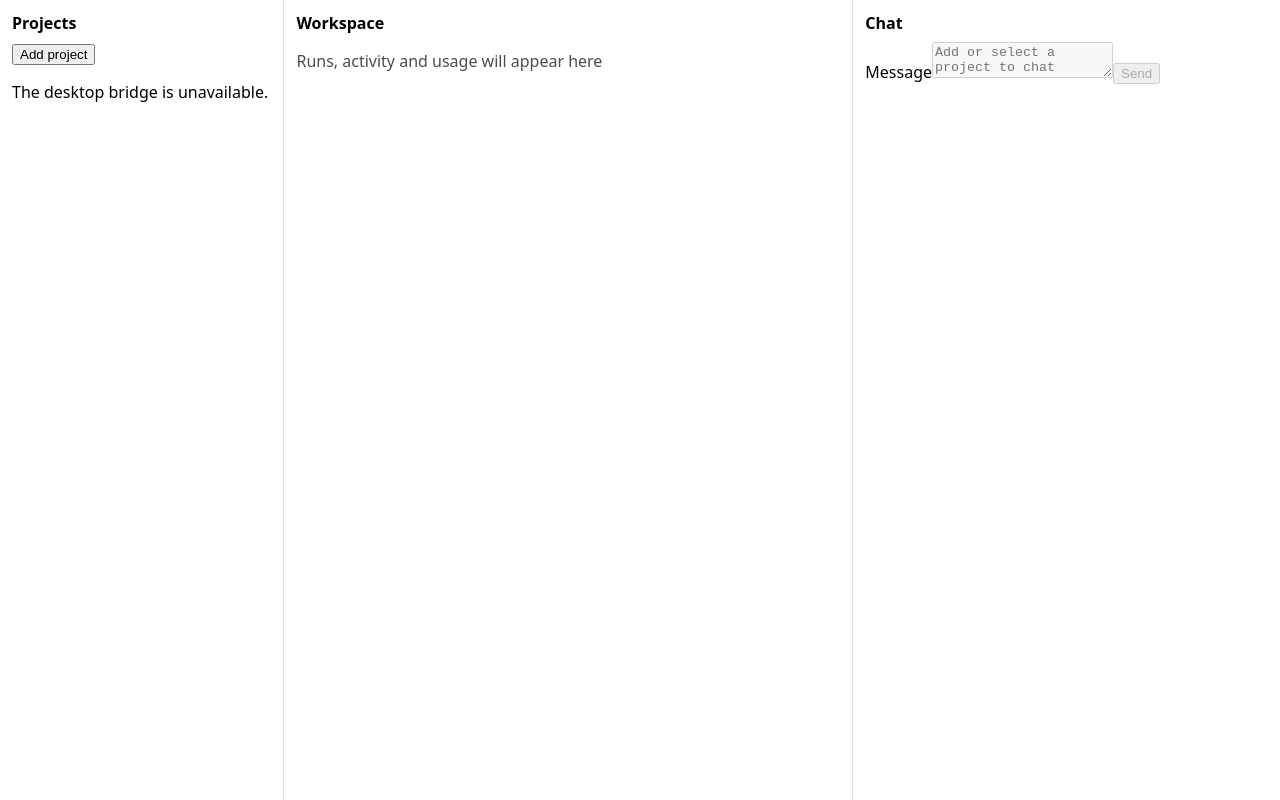
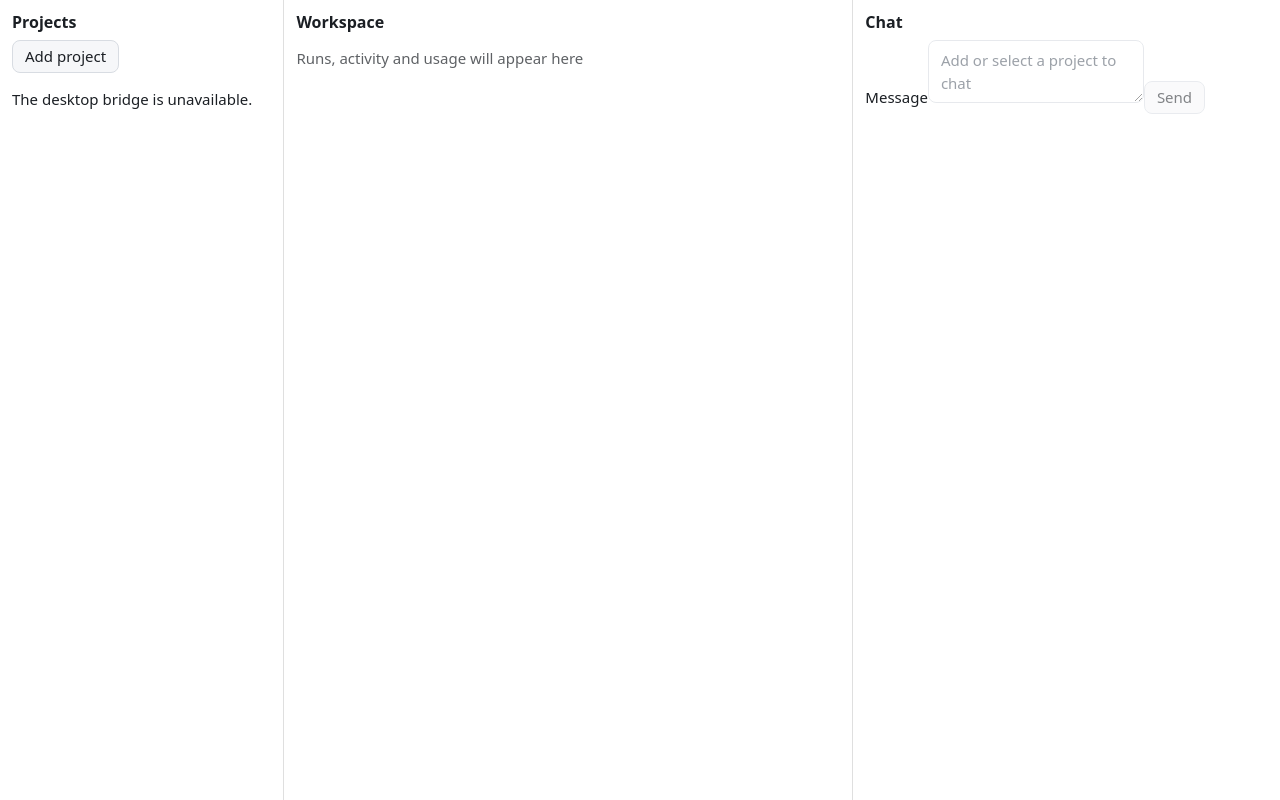
Before and after one commit to vasibreban27/claude-desk, a React (Vite) app in the folder src/renderer/: page / in a window 1280 px wide. Built offline with nearby package versions, Linux system fonts and the light colour scheme.

Commit message:
feat(ui): add design tokens, base styles, markdown and panel deps (T1)
Co-Authored-By: Claude Sonnet 5.5 <noreply@anthropic.com>

```diff
--- a/package.json
+++ b/package.json
@@ -14,8 +14,14 @@
   },
   "dependencies": {
     "@anthropic-ai/claude-agent-sdk": "^0.3.323",
+    "highlight.js": "^11.12.0",
+    "lowlight": "^3.3.0",
     "react": "^19.3.1",
     "react-dom": "^19.3.1",
+    "react-markdown": "^10.1.0",
+    "react-resizable-panels": "^4.22.0",
+    "rehype-highlight": "^7.0.2",
+    "remark-gfm": "^4.0.1",
     "zod": "^4.6.7"
   },
   "devDependencies": {
--- a/src/renderer/src/main.tsx
+++ b/src/renderer/src/main.tsx
@@ -1,5 +1,7 @@
 import { StrictMode } from 'react'
 import { createRoot } from 'react-dom/client'
+import './styles/tokens.css'
+import './styles/base.css'
 import { App } from './App'
 
 const container = document.getElementById('root')
--- /dev/null
+++ b/src/renderer/src/styles/base.css
@@ -0,0 +1,103 @@
+*,
+*::before,
+*::after {
+  box-sizing: border-box;
+}
+
+html,
+body,
+#root {
+  height: 100%;
+  margin: 0;
+}
+
+body {
+  font-family: var(--font-sans);
+  font-size: var(--font-size-md);
+  line-height: var(--line-height);
+  color: var(--color-text);
+  background: var(--color-bg);
+  -webkit-font-smoothing: antialiased;
+}
+
+h1,
+h2,
+h3,
+h4,
+h5,
+h6 {
+  margin: 0;
+  line-height: 1.25;
+}
+
+code,
+pre {
+  font-family: var(--font-mono);
+}
+
+button,
+input,
+textarea,
+select {
+  font: inherit;
+  color: inherit;
+}
+
+button {
+  padding: var(--space-1) var(--space-3);
+  border: 1px solid var(--color-border);
+  border-radius: var(--radius-md);
+  background: var(--color-surface);
+  cursor: pointer;
+  transition: background-color 0.12s ease, border-color 0.12s ease;
+}
+
+button:hover:not(:disabled) {
+  background: var(--color-hover);
+  border-color: var(--color-text-muted);
+}
+
+button:disabled {
+  opacity: 0.55;
+  cursor: not-allowed;
+}
+
+input,
+textarea,
+select {
+  padding: var(--space-2) var(--space-3);
+  border: 1px solid var(--color-border);
+  border-radius: var(--radius-md);
+  background: var(--color-bg);
+}
+
+input::placeholder,
+textarea::placeholder {
+  color: var(--color-text-muted);
+}
+
+input:disabled,
+textarea:disabled {
+  opacity: 0.6;
+  cursor: not-allowed;
+}
+
+:focus-visible {
+  outline: 2px solid var(--color-focus);
+  outline-offset: 2px;
+}
+
+* {
+  scrollbar-width: thin;
+  scrollbar-color: var(--color-border) transparent;
+}
+
+@media (prefers-reduced-motion: reduce) {
+  *,
+  *::before,
+  *::after {
+    animation: none !important;
+    transition: none !important;
+    scroll-behavior: auto !important;
+  }
+}
--- /dev/null
+++ b/src/renderer/src/styles/tokens.css
@@ -0,0 +1,97 @@
+/* Design tokens. Light is the default; dark follows the OS unless
+   data-theme="light" is set, or is forced with data-theme="dark".
+   The two dark blocks must stay identical (checked by tokens.test.ts). */
+:root {
+  color-scheme: light;
+
+  --color-bg: #ffffff;
+  --color-surface: #f6f7f9;
+  --color-border: #d8dce2;
+  --color-text: #1b1f24;
+  --color-text-muted: #5b6470;
+  --color-accent: #2f5fd0;
+  --color-accent-text: #ffffff;
+  --color-success: #1a7f37;
+  --color-warning: #9a6700;
+  --color-danger: #b3261e;
+  --color-danger-bg: #fdecea;
+  --color-danger-text: #8c1d18;
+  --color-message-user-bg: #e4edff;
+  --color-message-assistant-bg: #f6f7f9;
+  --color-code-bg: #f0f2f5;
+  --color-hover: #0000000d;
+  --color-focus: #2f5fd0;
+  --shadow-sm: 0 1px 2px #0000001a;
+  --shadow-md: 0 4px 14px #00000026;
+
+  --space-1: 4px;
+  --space-2: 8px;
+  --space-3: 12px;
+  --space-4: 16px;
+  --space-5: 24px;
+  --space-6: 32px;
+
+  --font-sans: system-ui, -apple-system, 'Segoe UI', Roboto, 'Helvetica Neue', Arial, sans-serif;
+  --font-mono: ui-monospace, 'Cascadia Code', 'SF Mono', Menlo, Consolas, monospace;
+  --font-size-xs: 0.75rem;
+  --font-size-sm: 0.8125rem;
+  --font-size-md: 0.9375rem;
+  --font-size-lg: 1.125rem;
+  --font-size-xl: 1.375rem;
+  --line-height: 1.5;
+
+  --radius-sm: 4px;
+  --radius-md: 8px;
+  --radius-lg: 12px;
+  --radius-full: 999px;
+}
+
+@media (prefers-color-scheme: dark) {
+  :root:not([data-theme='light']) {
+    color-scheme: dark;
+
+    --color-bg: #14171c;
+    --color-surface: #1c2027;
+    --color-border: #2f3640;
+    --color-text: #e6e9ee;
+    --color-text-muted: #a0a8b4;
+    --color-accent: #6c95f0;
+    --color-accent-text: #0b1220;
+    --color-success: #4cc275;
+    --color-warning: #e3b341;
+    --color-danger: #f47067;
+    --color-danger-bg: #3a1a1a;
+    --color-danger-text: #ffb4ab;
+    --color-message-user-bg: #243556;
+    --color-message-assistant-bg: #1c2027;
+    --color-code-bg: #0e1116;
+    --color-hover: #ffffff14;
+    --color-focus: #8fb0ff;
+    --shadow-sm: 0 1px 2px #0008;
+    --shadow-md: 0 4px 14px #000a;
+  }
+}
+
+:root[data-theme='dark'] {
+  color-scheme: dark;
+
+  --color-bg: #14171c;
+  --color-surface: #1c2027;
+  --color-border: #2f3640;
+  --color-text: #e6e9ee;
+  --color-text-muted: #a0a8b4;
+  --color-accent: #6c95f0;
+  --color-accent-text: #0b1220;
+  --color-success: #4cc275;
+  --color-warning: #e3b341;
+  --color-danger: #f47067;
+  --color-danger-bg: #3a1a1a;
+  --color-danger-text: #ffb4ab;
+  --color-message-user-bg: #243556;
+  --color-message-assistant-bg: #1c2027;
+  --color-code-bg: #0e1116;
+  --color-hover: #ffffff14;
+  --color-focus: #8fb0ff;
+  --shadow-sm: 0 1px 2px #0008;
+  --shadow-md: 0 4px 14px #000a;
+}
--- a/vitest.config.ts
+++ b/vitest.config.ts
@@ -5,6 +5,7 @@ export default defineConfig({
   resolve: { alias: { '@shared': resolve('src/shared') } },
   test: {
     environment: 'node',
+    setupFiles: ['src/renderer/src/test/setup.ts'],
     include: ['src/**/*.test.{ts,tsx}', 'tests/**/*.test.{ts,tsx}']
   }
 })
```
Also changed, not shown: src/renderer/src/test/setup.ts (added, +10 -0 lines), 2 other files (tests, documents, lock files or other folders).
